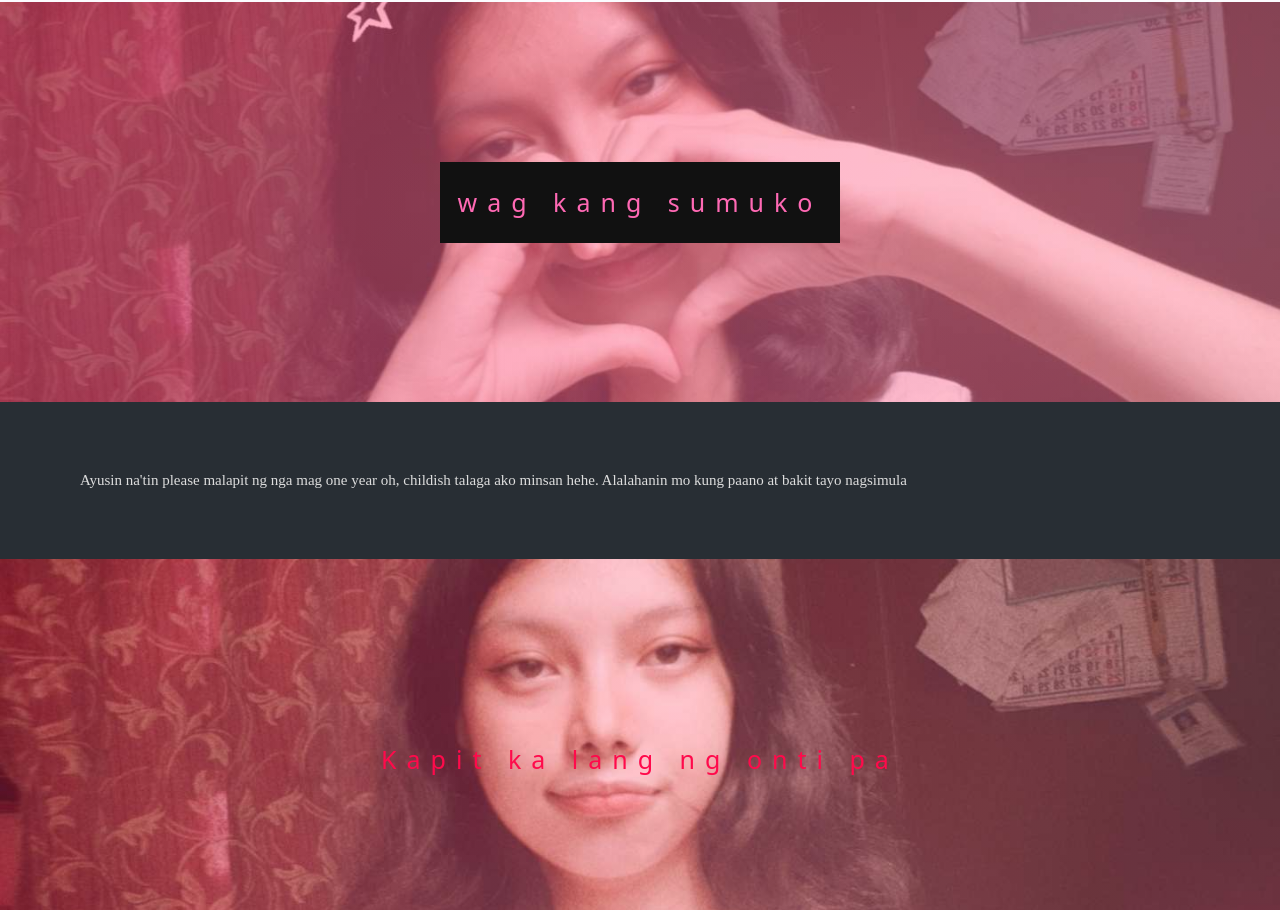
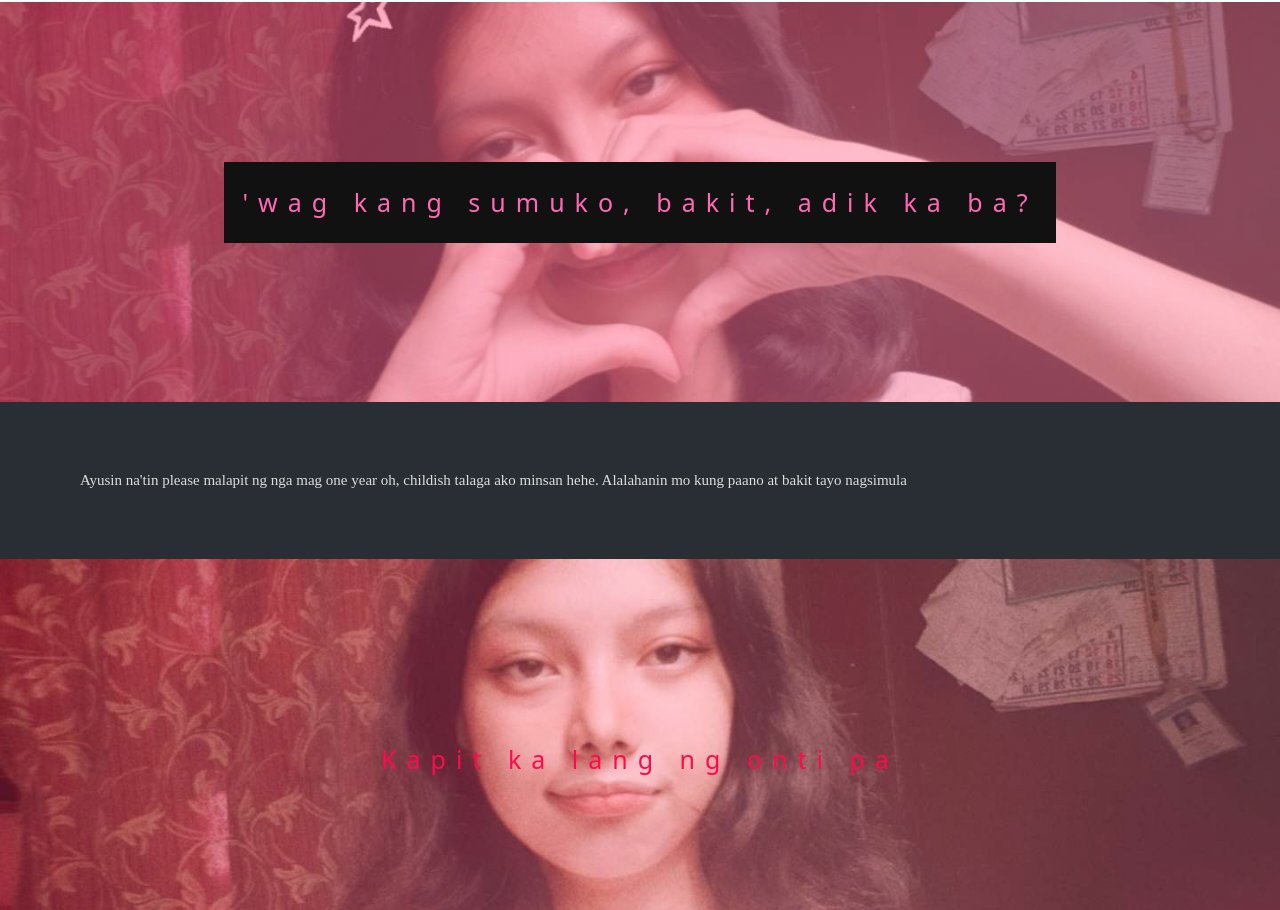
Before and after one commit to maynardrumbaoa/wag__mo__iopen, a plain HTML site: page index.html in a window 1280 px wide. Shown: the part 1117-2027 px from the top of the page. Drawn offline with Linux system fonts and the light colour scheme; a web font is replaced by a local one.

Commit message:
Update index.html

```diff
--- a/index.html
+++ b/index.html
@@ -140,7 +140,7 @@
     <div
       class="bg__two">
       <div class="caption">
-        <span class="border">wag kang sumuko</span>
+        <span class="border">'wag kang sumuko, bakit, adik ka ba?</span>
       </div>
     </div>
 
```
